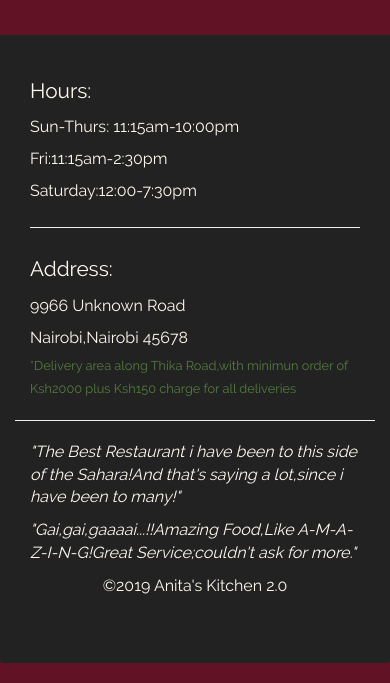
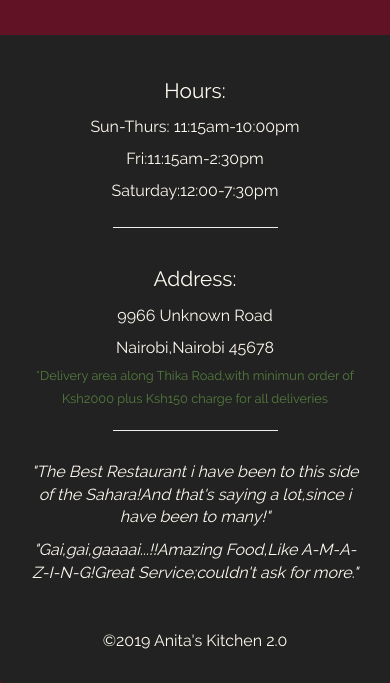
Before and after one commit to Sundaybrian/anitas-kitchen-v2, a website: page index.html in a window 390 px wide. Shown: the part 1234-1917 px from the top of the page. Drawn offline with Linux system fonts and the light colour scheme.

Commit message:
fix hr on home page and styled the footer

```diff
--- a/css/styles.css
+++ b/css/styles.css
@@ -221,7 +221,7 @@
     }
 
 }
-/* ************xs devices************** */
+/* ************extra small devices************** */
 
 @media(max-width:767px){
     /* header */
@@ -281,11 +281,27 @@
         width: 360px;
     }
 
+     /* footer */
+     .panel-footer section{
+        margin-bottom: 30px;
+        text-align: center;
+
+    }
+
+    .panel-footer section:nth-child(3){
+        margin-bottom:0; /* margin of 35px already exists
+                        on the whole row */
+    }
+
+    .panel-footer section hr{
+        width: 50%;
+    }
+
 
 }
 
 /* ***fix for upt0 479px**** */
-/*************extra small devices only****************** */
+/************* super extra small devices only****************** */
 @media(max-width:479px){
     .navbar-brand h1{/*restaurant name*/
         padding-top:5px;
@@ -300,4 +316,6 @@
     }
 
 
+
+
 }
--- a/index.html
+++ b/index.html
@@ -131,19 +131,17 @@
                    9966 Unknown Road <br>
                    Nairobi,Nairobi 45678
                    <p>*Delivery area along Thika Road,with minimun order of Ksh2000 plus Ksh150 charge for all deliveries </p>
+                   <hr class="visible-xs">
                </section>
-               <hr class="visible-xs">
 
                <section id="testimonials" class="col-sm-4">
                    <p>&quot;The Best Restaurant i have been to this side of the Sahara!And that's saying a lot,since i have been to many!&quot;</p>
                    <p>&quot;Gai,gai,gaaaai...!!Amazing Food,Like A-M-A-Z-I-N-G!Great Service;couldn't ask for more.&quot;</p>
 
                </section>
+           </div> <!--row-->
 
-               <div class="text-center">&copy;2019 Anita's Kitchen 2.0 </div>
-
-
-           </div> <!--row-->
+           <div class="text-center">&copy;2019 Anita's Kitchen 2.0 </div>
        </div>
     </footer>
 
```
